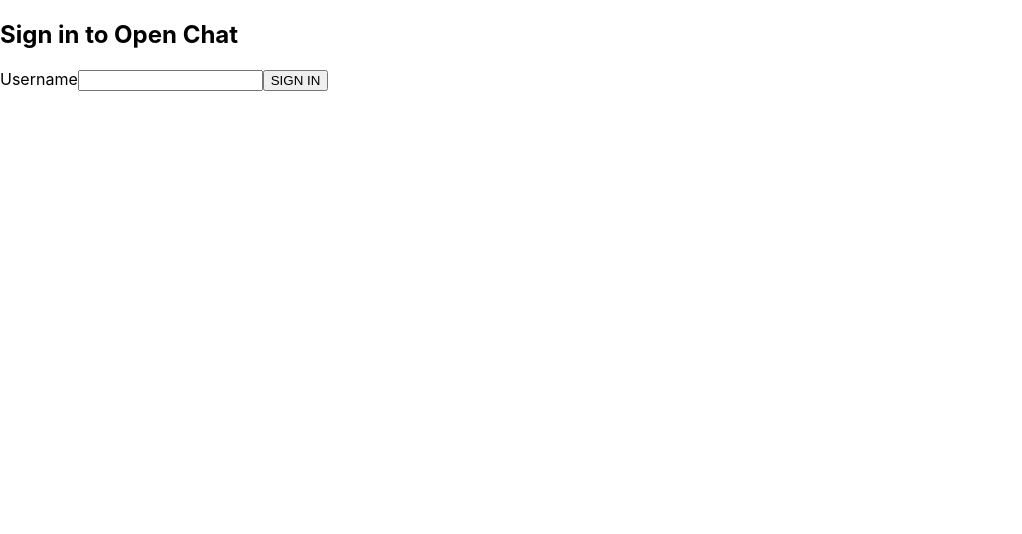
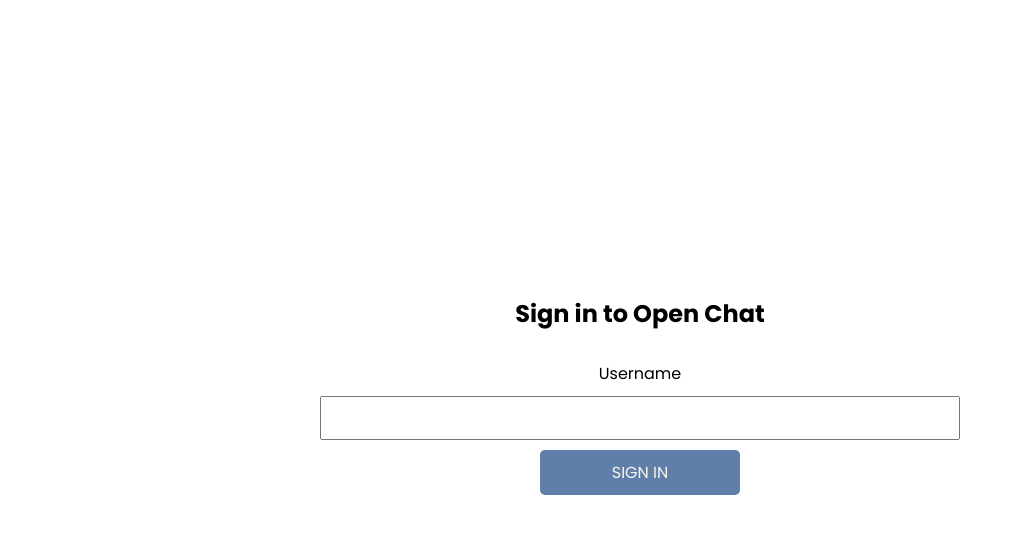
Before and after one commit to marymetilda/Chat-App---React---Express, a React (Create React App) app in the folder client/: page / in a window 1280 px wide. Shown: the top 534 px of the page, without its empty margins (0-1022 px from the left). Built offline with nearby package versions, Linux system fonts and the light colour scheme; no server answers.

Commit message:
feat: style components

```diff
--- a/client/src/index.css
+++ b/client/src/index.css
@@ -1,13 +1,155 @@
-body {
+@import url("https://fonts.googleapis.com/css2?family=Poppins:wght@100;200;300;400;500;600;700;800;900&display=swap");
+
+* {
+  box-sizing: border-box;
   margin: 0;
-  font-family: -apple-system, BlinkMacSystemFont, 'Segoe UI', 'Roboto', 'Oxygen',
-    'Ubuntu', 'Cantarell', 'Fira Sans', 'Droid Sans', 'Helvetica Neue',
-    sans-serif;
-  -webkit-font-smoothing: antialiased;
-  -moz-osx-font-smoothing: grayscale;
+  padding: 0;
+  font-family: "Poppins", sans-serif;
+}
+.home__container {
+  width: 100%;
+  height: 100vh;
+  display: flex;
+  flex-direction: column;
+  justify-content: center;
+  align-items: center;
+}
+.home__container > * {
+  margin-bottom: 10px;
+}
+.home__header {
+  margin-bottom: 30px;
+}
+.username__input {
+  padding: 10px;
+  width: 50%;
+}
+.home__cta {
+  width: 200px;
+  padding: 10px;
+  font-size: 16px;
+  cursor: pointer;
+  background-color: #607eaa;
+  color: #f9f5eb;
+  outline: none;
+  border: none;
+  border-radius: 5px;
+}
+.chat {
+  width: 100%;
+  height: 100vh;
+  display: flex;
+  align-items: center;
+}
+.chat__sidebar {
+  height: 100%;
+  background-color: #f9f5eb;
+  flex: 0.2;
+  padding: 20px;
+  border-right: 1px solid #fdfdfd;
+}
+.chat__main {
+  height: 100%;
+  flex: 0.8;
+}
+.chat__header {
+  margin: 30px 0 20px 0;
+}
+.chat__users > * {
+  margin-bottom: 10px;
+  color: #607eaa;
+  font-size: 14px;
+}
+.online__users > * {
+  margin-bottom: 10px;
+  color: rgb(238, 102, 102);
+  font-style: italic;
+}
+.chat__mainHeader {
+  width: 100%;
+  height: 10vh;
+  display: flex;
+  align-items: center;
+  justify-content: space-between;
+  padding: 20px;
+  background-color: #f9f5eb;
+}
+.leaveChat__btn {
+  padding: 10px;
+  width: 150px;
+  border: none;
+  outline: none;
+  background-color: #d1512d;
+  cursor: pointer;
+  color: #eae3d2;
+}
+.message__container {
+  width: 100%;
+  height: 80vh;
+  background-color: #fff;
+  padding: 20px;
+  overflow-y: scroll;
 }
 
-code {
-  font-family: source-code-pro, Menlo, Monaco, Consolas, 'Courier New',
-    monospace;
+.message__container > * {
+  margin-bottom: 10px;
 }
+.chat__footer {
+  padding: 10px;
+  background-color: #f9f5eb;
+  height: 10vh;
+}
+.form {
+  width: 100%;
+  height: 100%;
+  display: flex;
+  align-items: center;
+  justify-content: space-between;
+}
+.message {
+  width: 80%;
+  height: 100%;
+  border-radius: 10px;
+  border: 1px solid #ddd;
+  outline: none;
+  padding: 15px;
+}
+.sendBtn {
+  width: 150px;
+  background-color: green;
+  padding: 10px;
+  border: none;
+  outline: none;
+  color: #eae3d2;
+  cursor: pointer;
+}
+.sendBtn:hover {
+  background-color: rgb(129, 201, 129);
+}
+.message__recipient {
+  background-color: #f5ccc2;
+  width: 300px;
+  padding: 10px;
+  border-radius: 10px;
+  font-size: 15px;
+}
+.message__sender {
+  background-color: rgb(194, 243, 194);
+  max-width: 300px;
+  padding: 10px;
+  border-radius: 10px;
+  margin-left: auto;
+  font-size: 15px;
+}
+.message__chats > p {
+  font-size: 13px;
+}
+.sender__name {
+  text-align: right;
+}
+.message__status {
+  position: fixed;
+  bottom: 50px;
+  font-size: 13px;
+  font-style: italic;
+}
```
